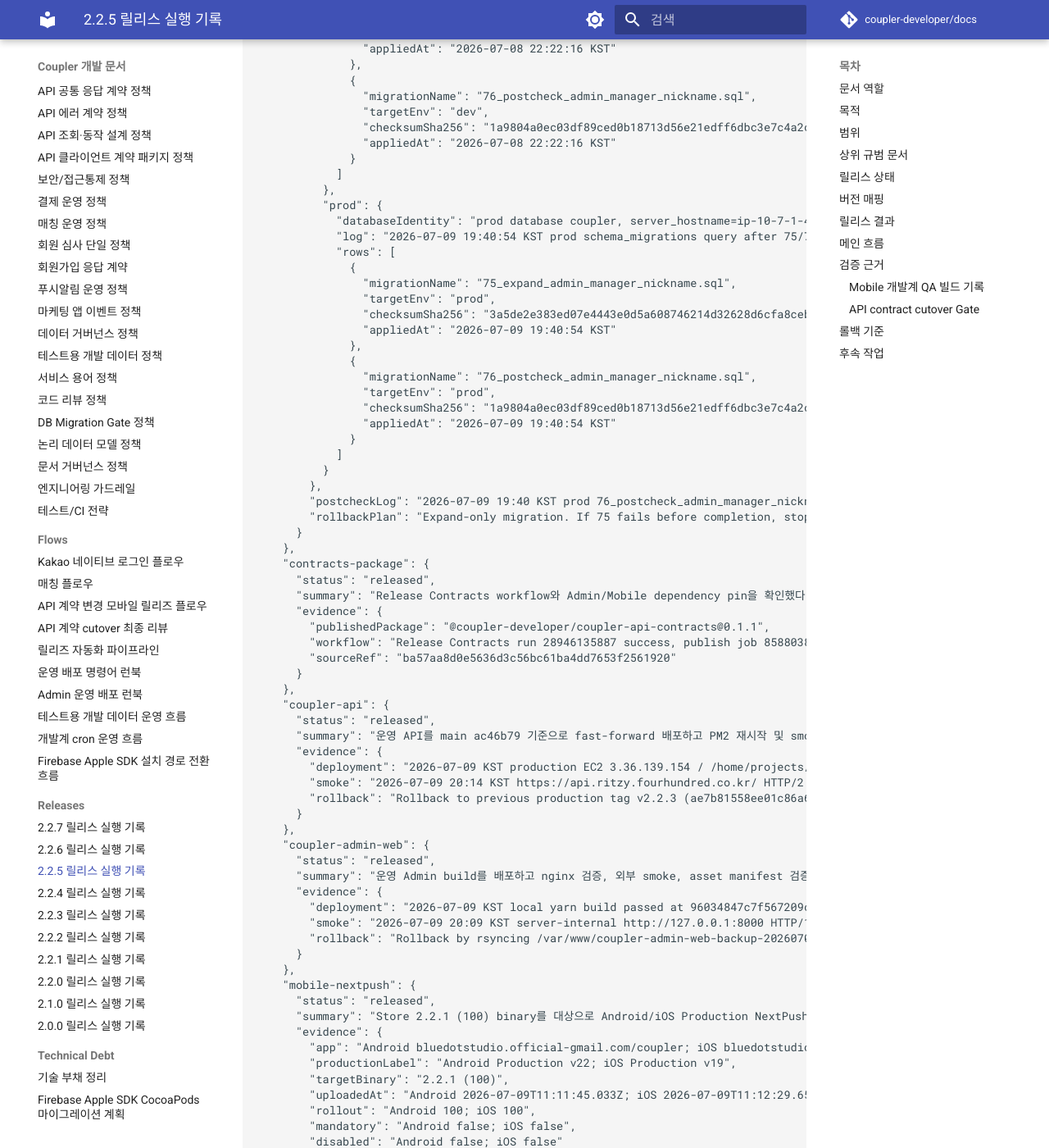
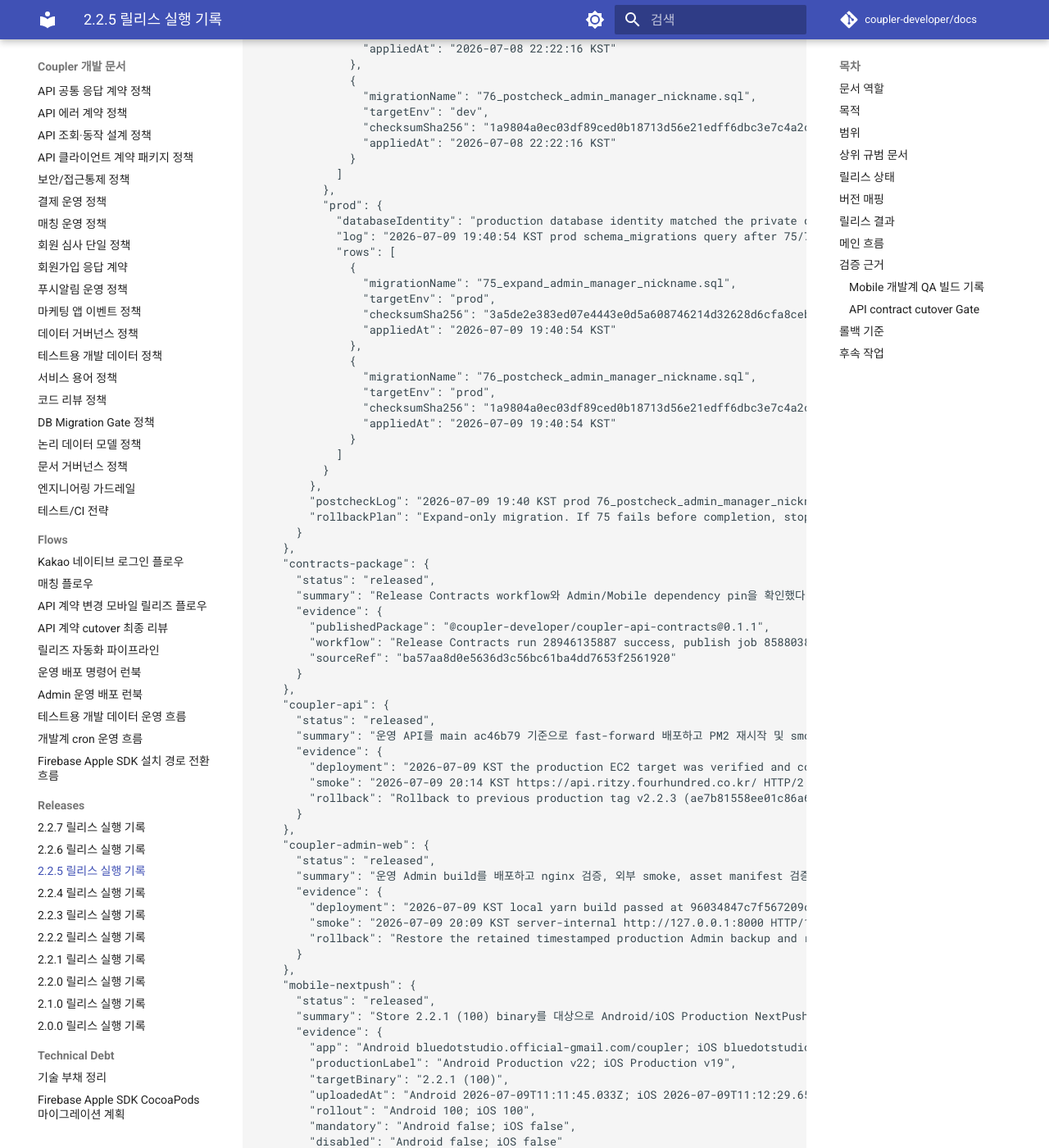
Before and after one commit to coupler-developer/docs, an MkDocs documentation site: the page built from content/releases/v2.2.5.md, in a window 1280 px wide and 1400 px high, scrolled down 2176 px. Shown: the whole window at 82% size. Built offline with MkDocs 1.6.1 and Material for MkDocs 9.7.7, drawn with Linux system fonts in a browser that asks for light colours; comment, search, counter and statistics services are not loaded; some of the changed text lies outside the part shown.

Commit message:
docs: 공개 인프라 식별자 비식별화
Reason:
- 공개 문서의 운영 IP와 DB identity literal이 현재 문서 검색과 사이트에 노출된다.

Changes:
- 업로드 아키텍처의 개발 EC2 주소를 private 구현 경계로 대체했다.
- v2.2.5와 v2.2.7의 운영 IP, DB identity, 배포 경로를 비식별화했다.

How:
- 날짜, SHA, Gate 결과, smoke와 rollback 의미는 유지하고 환경 식별 결과만 남겼다.
- 기존 Git 이력은 재작성하지 않고 현재 문서 범위만 정리했다.

Tests:
- yarn validate:release-records 통과
- yarn validate:docs 통과 (최종 작업 트리, 172 tests)

```diff
--- a/content/releases/v2.2.5.md
+++ b/content/releases/v2.2.5.md
@@ -64,7 +64,7 @@
           {
             "gateId": "DBM-GATE-000",
             "status": "passed",
-            "log": "2026-07-09 19:40 KST prod preflight and 75 guard: prod coupler server_id=1875286815, t_admin.nickname varchar(20) NOT NULL before expand, total_admin_rows=5, nickname_over_25_count=0.",
+            "log": "2026-07-09 19:40 KST production preflight verified the database identity against private deployment evidence, confirmed the pre-expand column contract and zero overlength rows, and passed the migration 75 guard.",
             "reason": null
           },
           {
@@ -98,10 +98,10 @@
             "reason": "no legacy object drop"
           }
         ],
-        "preflightLog": "2026-07-09 17:33 and 19:40 KST dev/prod read-only preflight: dev coupler server_id=690113547 has 75/76 ledger and t_admin.nickname varchar(25); prod coupler server_id=1875286815 had schema_migrations, 75/76 absent before apply, t_admin.nickname varchar(20) NOT NULL, total_admin_rows=5, nickname_over_25_count=0, processlist had no running app query.",
+        "preflightLog": "2026-07-09 17:33 and 19:40 KST dev/prod read-only preflight verified each database identity against private deployment evidence, checked the 75/76 ledger and target column contracts, confirmed row-safety counts, and found no running application query.",
         "ledger": {
           "dev": {
-            "databaseIdentity": "dev database coupler, server_hostname=ip-10-7-0-248, server_id=690113547, server_version=8.4.9",
+            "databaseIdentity": "development database identity matched the private deployment target",
             "log": "2026-07-09 17:33 KST dev schema_migrations read-only query",
             "rows": [
               {
@@ -119,7 +119,7 @@
             ]
           },
           "prod": {
-            "databaseIdentity": "prod database coupler, server_hostname=ip-10-7-1-48, server_id=1875286815, server_version=10.6.24-MariaDB-log",
+            "databaseIdentity": "production database identity matched the private deployment target",
             "log": "2026-07-09 19:40:54 KST prod schema_migrations query after 75/76 apply",
             "rows": [
               {
@@ -154,7 +154,7 @@
       "status": "released",
       "summary": "운영 API를 main ac46b79 기준으로 fast-forward 배포하고 PM2 재시작 및 smoke를 완료했다.",
       "evidence": {
-        "deployment": "2026-07-09 KST production EC2 3.36.139.154 / /home/projects/coupler-api fast-forwarded to ac46b79e7298c7c04004279629e8ed9495d21681; pnpm install --frozen-lockfile passed; pm2 restart coupler-api --update-env and pm2 save passed.",
+        "deployment": "2026-07-09 KST the production EC2 target was verified and coupler-api was fast-forwarded to ac46b79e7298c7c04004279629e8ed9495d21681; pnpm install --frozen-lockfile passed; pm2 restart coupler-api --update-env and pm2 save passed.",
         "smoke": "2026-07-09 20:14 KST https://api.ritzy.fourhundred.co.kr/ HTTP/2 200; GET /app/auth/getSettingList?os=google&version_code=100 returned top-level keys ok,data with ok=true and force_update=0; version_code=1 returned ok,data with force_update=2.",
         "rollback": "Rollback to previous production tag v2.2.3 (ae7b81558ee01c86a6d19a9a98bd6c288d6a0a0d) or the predeploy PM2/git state, then restart pm2 coupler-api."
       }
@@ -163,9 +163,9 @@
       "status": "released",
       "summary": "운영 Admin build를 배포하고 nginx 검증, 외부 smoke, asset manifest 검증을 완료했다.",
       "evidence": {
-        "deployment": "2026-07-09 KST local yarn build passed at 96034847c7f567209c533fce17bd61e96dca8700; rsync --delete deployed build to 3.36.139.154:/var/www/coupler-admin-web/; nginx -t and systemctl restart nginx passed; backup /var/www/coupler-admin-web-backup-20260709200811 retained.",
+        "deployment": "2026-07-09 KST local yarn build passed at 96034847c7f567209c533fce17bd61e96dca8700; the production Admin target was verified and rsync --delete deployed the build; nginx -t and systemctl restart nginx passed; a timestamped backup artifact was retained.",
         "smoke": "2026-07-09 20:09 KST server-internal http://127.0.0.1:8000 HTTP/1.1 200; 2026-07-09 20:10 KST https://cms.ritzy.fourhundred.co.kr HTTP/2 200; asset-manifest references main.60b2941d.js and main.2b8e6e15.css; backup quote incident remediated and external Admin remained HTTP 200.",
-        "rollback": "Rollback by rsyncing /var/www/coupler-admin-web-backup-20260709200811 back to /var/www/coupler-admin-web/ and restarting nginx, or rebuild previous Admin tag v2.1.3."
+        "rollback": "Restore the retained timestamped production Admin backup and restart nginx, or rebuild previous Admin tag v2.1.3."
       }
     },
     "mobile-nextpush": {
@@ -281,7 +281,7 @@
 
 1. API/Admin/Mobile/docs main 최신성과 clean 상태를 확인했다.
 2. DB migration SQL을 `coupler-api` repo-relative 경로와 checksum으로 고정했다.
-3. 운영 DB read-only preflight로 DB 식별값, ledger, 대상 column contract, 대상 row counter를 확인했다.
+3. 운영 DB read-only preflight로 private 배포 근거와 DB identity를 대조하고 ledger, 대상 column contract, 대상 row counter를 확인했다.
 4. Admin write 작업을 잠시 freeze한 뒤 운영 DB에서 75/76을 순서대로 적용하고 `schema_migrations` prod row를 기록했다.
 5. API/Admin 운영 배포를 진행하고 운영 API 응답이 `{ ok: true, data }` envelope로 전환됐는지 확인했다.
 6. Mobile Production NextPush를 Store `2.2.1 (100)` binary target으로 적용했다.
@@ -300,16 +300,16 @@
 - Admin 로컬 품질 게이트: `yarn lint`, `yarn typecheck`, `yarn format`, `yarn test:ci`, `yarn build` 통과
 - Mobile 로컬 품질 게이트: `yarn lint`, `yarn typecheck`, `yarn format`, `yarn test:ci`, `yarn storybook:check` 통과
 - 계약 패키지 publish 증빙: `Release Contracts` workflow run `28946135887` success, publish job `85880388116` success, source ref `ba57aa8d0e5636d3c56bc61ba4dd7653f2561920`, published package `@coupler-developer/coupler-api-contracts@0.1.1`
-- 운영 API 배포: `2026-07-09 KST`, production EC2 `3.36.139.154`, `/home/projects/coupler-api` fast-forward to `ac46b79e7298c7c04004279629e8ed9495d21681`, `pnpm install --frozen-lockfile`, `pm2 restart coupler-api --update-env`, `pm2 save` 통과
+- 운영 API 배포: `2026-07-09 KST`, production EC2 target 확인, `coupler-api` fast-forward to `ac46b79e7298c7c04004279629e8ed9495d21681`, `pnpm install --frozen-lockfile`, `pm2 restart coupler-api --update-env`, `pm2 save` 통과
 - 운영 API smoke: `curl -I https://api.ritzy.fourhundred.co.kr/` -> `HTTP/2 200`
 - 운영 envelope 확인: `GET /app/auth/getSettingList?os=google&version_code=100` -> top-level keys `ok`, `data`, `ok=true`, `force_update=0`, `version_code=100`, `min_version=100`
 - 운영 legacy 차단 확인: `GET /app/auth/getSettingList?os=google&version_code=1` -> top-level keys `ok`, `data`, `ok=true`, `force_update=2`, `version_code=100`, `min_version=100`
-- 운영 Admin 배포: `2026-07-09 KST`, build `main.60b2941d.js`/`main.2b8e6e15.css`, backup `/var/www/coupler-admin-web-backup-20260709200811`, rsync deploy, `nginx -t`, `systemctl restart nginx` 통과
+- 운영 Admin 배포: `2026-07-09 KST`, production Admin target 확인, build `main.60b2941d.js`/`main.2b8e6e15.css`, timestamped backup 보존, rsync deploy, `nginx -t`, `systemctl restart nginx` 통과
 - 운영 Admin smoke: internal `http://127.0.0.1:8000` -> `HTTP/1.1 200`; external `curl -I https://cms.ritzy.fourhundred.co.kr` -> `HTTP/2 200`, `server: nginx/1.18.0 (Ubuntu)`; `asset-manifest.json` -> `main.60b2941d.js`, `main.2b8e6e15.css`
 - Mobile NextPush Android: app `bluedotstudio.official-gmail.com/coupler`, Production `v22`, appVersion `2.2.1`, uploadTime `2026-07-09T11:11:45.033Z`, rollout `100`, mandatory `false`, disabled `false`
 - Mobile NextPush iOS: app `bluedotstudio.official-gmail.com/coupler-ios`, Production `v19`, appVersion `2.2.1`, uploadTime `2026-07-09T11:12:29.655Z`, rollout `100`, mandatory `false`, disabled `false`
-- 개발계 DB preflight: `2026-07-09 17:33 KST`, `database_name=coupler`, `server_id=690113547`, `server_version=8.4.9`, 75/76 ledger row 존재, `t_admin.nickname=varchar(25) NOT NULL`, `nickname_over_25_count=0`
-- 운영 DB preflight: `2026-07-09 17:33 KST`, `database_name=coupler`, `server_id=1875286815`, `server_version=10.6.24-MariaDB-log`, 75/76 ledger row 없음, `t_admin.nickname=varchar(20) NOT NULL`, `total_admin_rows=5`, `nickname_over_25_count=0`
+- 개발계 DB preflight: `2026-07-09 17:33 KST`, private 배포 근거와 database identity 일치, 75/76 ledger row 존재, target column contract와 overlength row safety 확인
+- 운영 DB preflight: `2026-07-09 17:33 KST`, private 배포 근거와 database identity 일치, 75/76 ledger row 적용 전 부재, target column contract와 row safety 확인
 - 운영 DB apply/postcheck: `2026-07-09 19:40:54 KST`, 75 `DBM-GATE-100 OK`, 76 `admin manager nickname expand postcheck passed`, prod ledger 2 rows recorded, final `t_admin.nickname=varchar(25) NOT NULL`, `nickname_over_25_count=0`
 - 서비스 태그: `coupler-api` `v2.2.4` tag object `37fde67fb12f1cb4a411e7987aea2c846aaec70c` -> `ac46b79e7298c7c04004279629e8ed9495d21681`; `coupler-admin-web` `v2.1.4` tag object `b49a596d1cd74e8beb728744b4fc6dc268c3b73c` -> `96034847c7f567209c533fce17bd61e96dca8700`
 
```
Also changed, not shown: content/architecture/upload-media-system.md (+3 -3 lines), content/releases/v2.2.7.md (+3 -3 lines).
